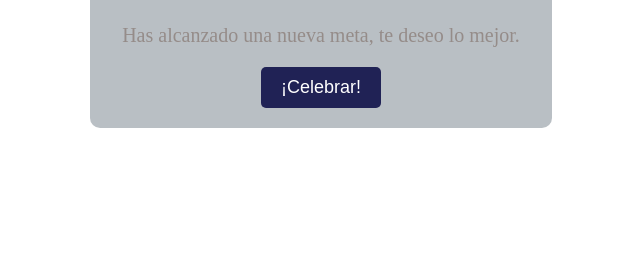
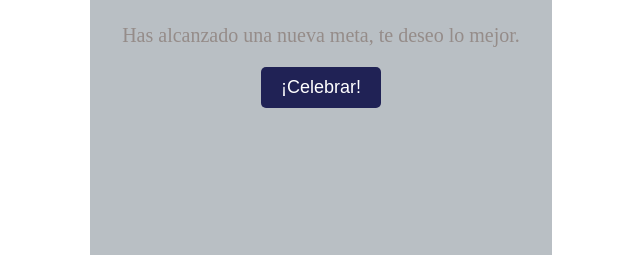
Before and after one commit to ASMILED/felicidades, a plain HTML site: page index.html in a window 1280 px wide. Shown: the part 545-800 px from the top of the page, without its empty margins (319-959 px from the left). Drawn offline with Linux system fonts and the light colour scheme.

Commit message:
Update index.html

```diff
--- a/index.html
+++ b/index.html
@@ -1,18 +1,31 @@
 <!DOCTYPE html>
 <html lang="es">
 <head>
-    <meta charset="UTF-8">
-    <meta name="viewport" content="width=device-width, initial-scale=1.0">
+    <meta charset="UTF-8" />
+    <meta name="viewport" content="width=device-width, initial-scale=1" />
     <title>¡Felicidades, Invocador!</title>
+    <style>
+      html, body {
+        margin: 0;
+        padding: 0;
+        height: 100%;
+      }
+      .container {
+        min-height: 100vh;
+        display: flex;
+        flex-direction: column;
+        justify-content: center;
+        align-items: center;
+      }
+    </style>
       <link rel="stylesheet" href="styles.css">
 </head>
 <body>
   <div class="container">
     <h1>¡Felicidades, ASMILED!</h1>
     <p>Has alcanzado una nueva meta, te deseo lo mejor.</p>
-
     <button onclick="celebrar()">¡Celebrar!</button>
   </div>
+</body>
   <script src="script.js"></script>
-</body>
 </html>
```
Lines whose indentation alone changed are shown as unchanged.
